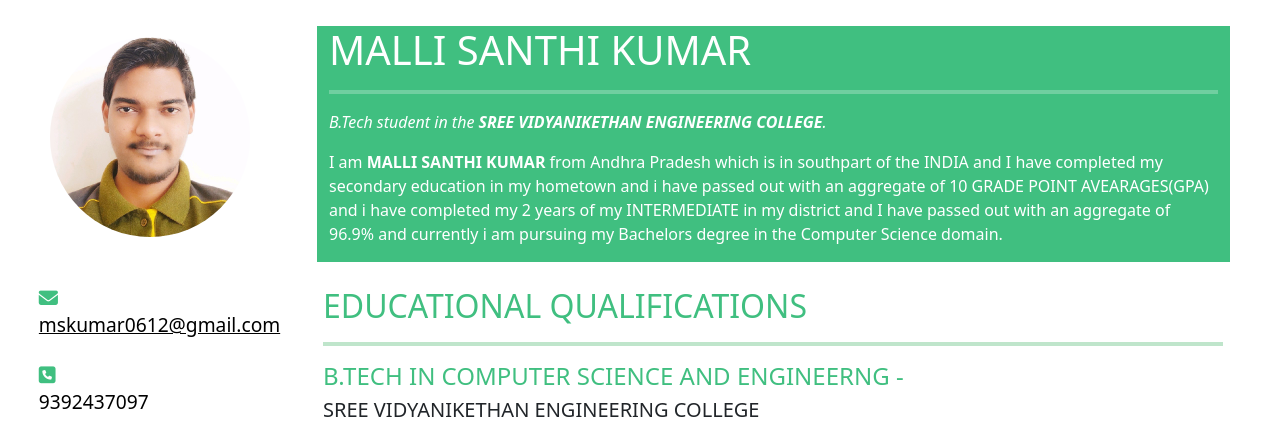
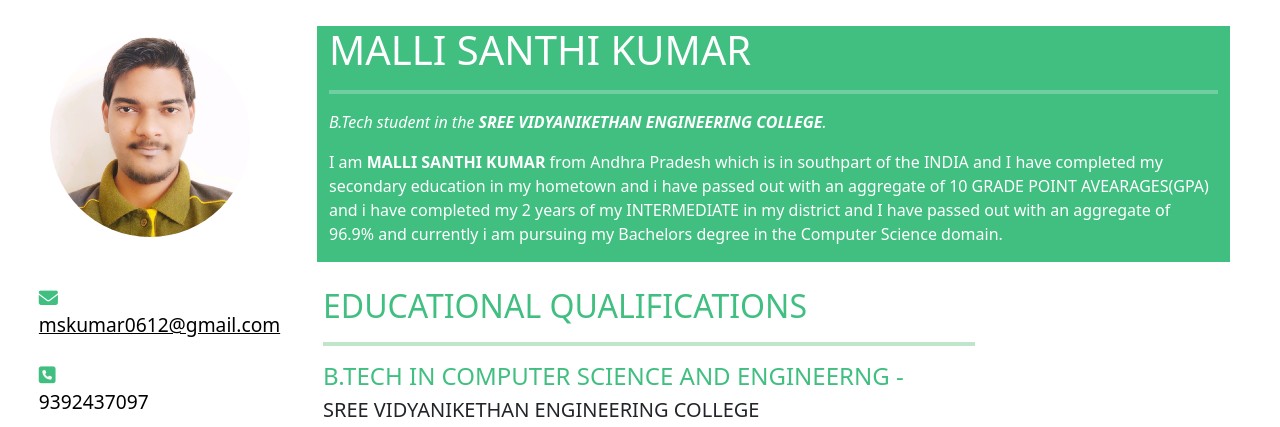
Before and after one commit to SANTHIKUMA/PROFILE, a plain HTML site: page index.html in a window 1280 px wide. Shown: the top 427 px of the page. Drawn offline with nearby package versions, Linux system fonts and the light colour scheme.

Commit message:
Update index.html

```diff
--- a/index.html
+++ b/index.html
@@ -51,7 +51,7 @@
   </div>
   <div class="col-lg-6 col-md-6 col-sm-6 con4 ">
 <h1 style="color:#40bf80;font-size:2rem;">EDUCATIONAL QUALIFICATIONS</h1>
-<hr size="6" width="900px;"style="background-color:#009933;">
+<hr size="6" width="72%;"style="background-color:#009933;">
 <h4 style="color:#40bf80;">B.TECH IN COMPUTER SCIENCE AND ENGINEERNG -</h4>
 <h5>SREE VIDYANIKETHAN ENGINEERING COLLEGE</h5>
 <h6>2020-2024</h6>
```
